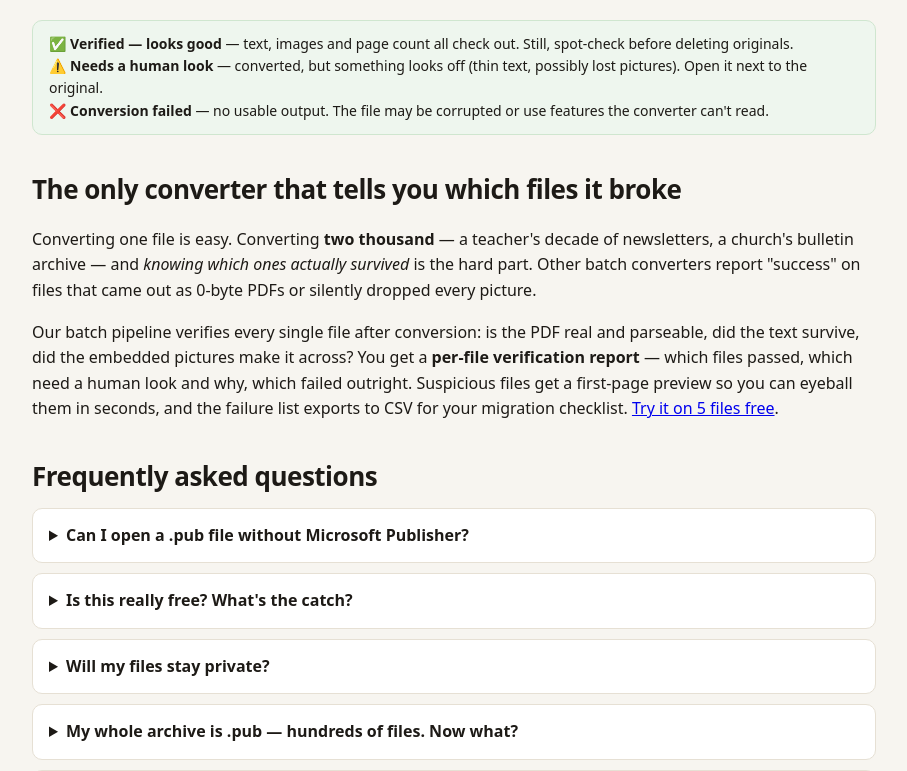
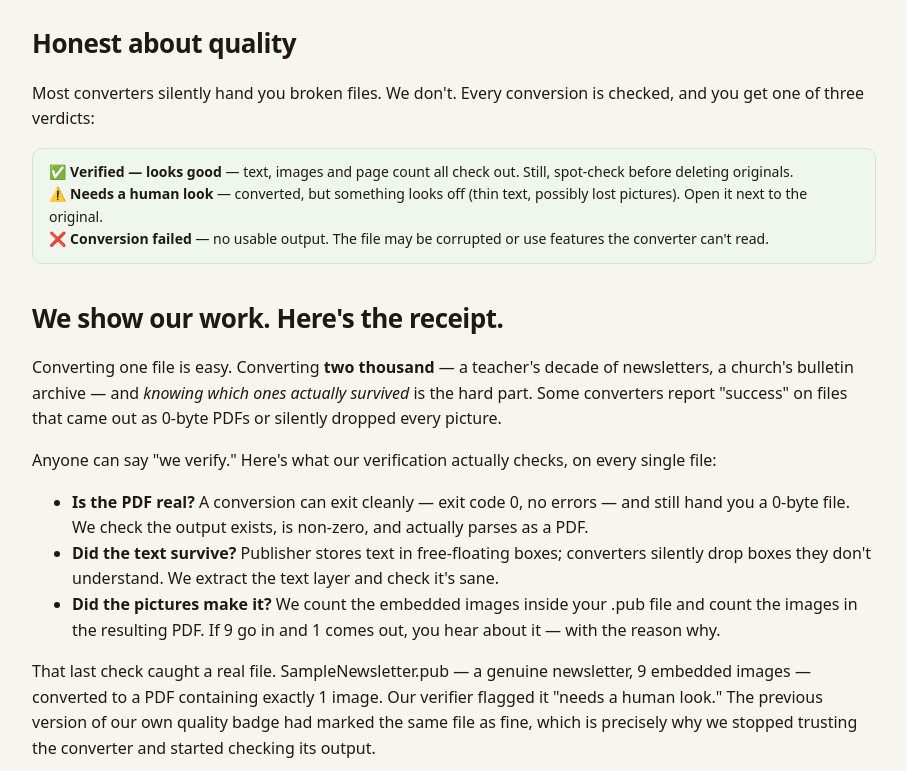
Before and after one commit to zjiang5211-droid/pubmigrator, a Flask app: page / in a window 1280 px wide. Shown: the part 1837-2608 px from the top of the page, without its empty margins (186-1093 px from the left). Run offline with Flask 3, Linux system fonts and the light colour scheme; some libraries are stand-ins or nearby versions.

Commit message:
Update templates/index.html: rewritten hero copy and new comparison section

```diff
--- a/templates/index.html
+++ b/templates/index.html
@@ -7,7 +7,7 @@
 <meta name="description" content="Microsoft Publisher is gone. Batch-convert .pub files to PDF free — and get a per-file verification report showing which files converted cleanly and which need a look. No signup.">
 <link rel="canonical" href="{{ site_url }}/">
 <meta property="og:title" content="Batch PUB to PDF Converter with Verification — Free, No Signup">
-<meta property="og:description" content="Publisher is retired. Batch-convert .pub files to PDF and get a per-file verification report — the only converter that tells you which files it broke.">
+<meta property="og:description" content="Publisher is retired. Batch-convert .pub files to PDF and get a per-file verification report — every file checked for 0-byte output, lost text, and missing images.">
 <meta property="og:type" content="website">
 <meta property="og:url" content="{{ site_url }}/">
 <style>
@@ -106,6 +106,7 @@
 <div class="hero">
   <h1>Batch Convert .pub to PDF — and See Which Files Actually Worked</h1>
   <p class="lede">Publisher is gone from Microsoft 365. Upload your .pub files and get PDFs back — with a <strong>per-file verification report</strong> that tells you which conversions to trust. Free, no signup, works on your phone.</p>
+  <p class="lede-sub">We built the verification because we got burned by its absence: our own test file — a real newsletter with 9 embedded images — came back from conversion with just 1. Our checker flagged it. An earlier version of our own quality badge had called it fine. That's the difference between a converter that checks its work and one that trusts its own output.</p>
 </div>
 
 <div class="tool-card" id="tool">
@@ -167,9 +168,16 @@
   ⚠️ <strong>Needs a human look</strong> — converted, but something looks off (thin text, possibly lost pictures). Open it next to the original.<br>
   ❌ <strong>Conversion failed</strong> — no usable output. The file may be corrupted or use features the converter can't read.</div>
 
-  <h2>The only converter that tells you which files it broke</h2>
-  <p>Converting one file is easy. Converting <strong>two thousand</strong> — a teacher's decade of newsletters, a church's bulletin archive — and <em>knowing which ones actually survived</em> is the hard part. Other batch converters report "success" on files that came out as 0-byte PDFs or silently dropped every picture.</p>
-  <p>Our batch pipeline verifies every single file after conversion: is the PDF real and parseable, did the text survive, did the embedded pictures make it across? You get a <strong>per-file verification report</strong> — which files passed, which need a human look and why, which failed outright. Suspicious files get a first-page preview so you can eyeball them in seconds, and the failure list exports to CSV for your migration checklist. <a href="#batch">Try it on 5 files free</a>.</p>
+  <h2>We show our work. Here's the receipt.</h2>
+  <p>Converting one file is easy. Converting <strong>two thousand</strong> — a teacher's decade of newsletters, a church's bulletin archive — and <em>knowing which ones actually survived</em> is the hard part. Some converters report "success" on files that came out as 0-byte PDFs or silently dropped every picture.</p>
+  <p>Anyone can say "we verify." Here's what our verification actually checks, on every single file:</p>
+  <ul class="checks">
+    <li><strong>Is the PDF real?</strong> A conversion can exit cleanly — exit code 0, no errors — and still hand you a 0-byte file. We check the output exists, is non-zero, and actually parses as a PDF.</li>
+    <li><strong>Did the text survive?</strong> Publisher stores text in free-floating boxes; converters silently drop boxes they don't understand. We extract the text layer and check it's sane.</li>
+    <li><strong>Did the pictures make it?</strong> We count the embedded images inside your .pub file and count the images in the resulting PDF. If 9 go in and 1 comes out, you hear about it — with the reason why.</li>
+  </ul>
+  <p>That last check caught a real file. SampleNewsletter.pub — a genuine newsletter, 9 embedded images — converted to a PDF containing exactly 1 image. Our verifier flagged it "needs a human look." The previous version of our own quality badge had marked the same file as fine, which is precisely why we stopped trusting the converter and started checking its output.</p>
+  <p>You get a <strong>per-file verification report</strong> — which files passed, which need a human look and why, which failed outright. Suspicious files get a first-page preview so you can eyeball them in seconds, and the failure list exports to CSV for your migration checklist. <a href="#batch">Try it on 5 files free</a>.</p>
 
   <h2>Frequently asked questions</h2>
   <div class="faq">
```
